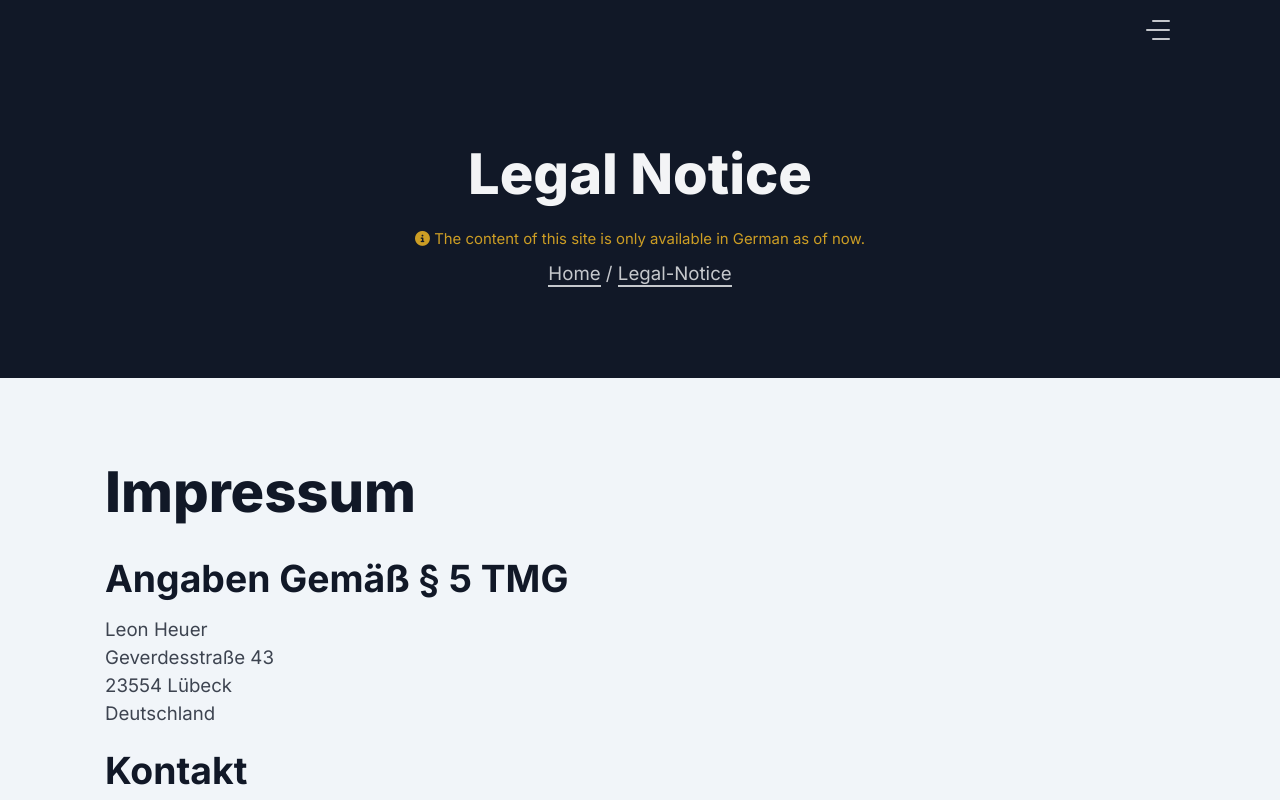
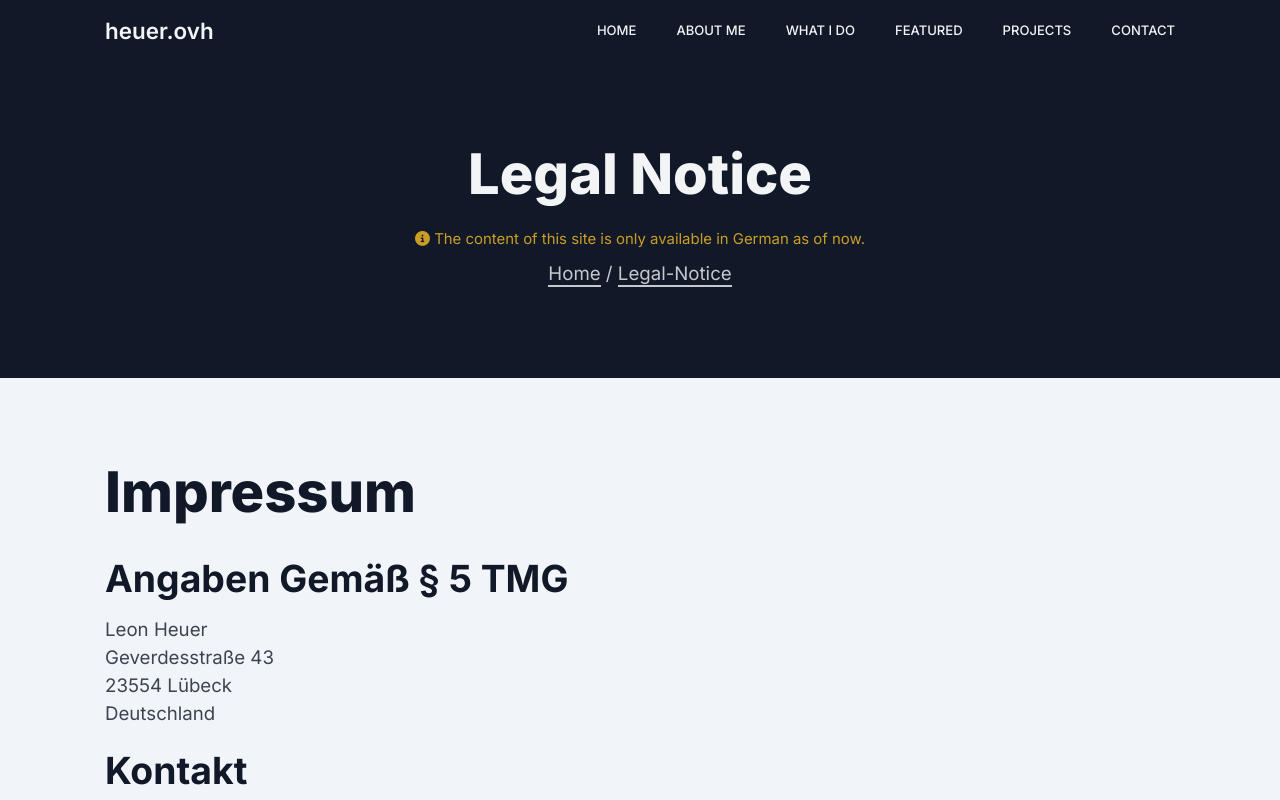
Before and after one commit to heuerleon/portfolio, a Next.js app: page /legal in a window 1280 px wide. Shown: the top 800 px of the page. Built offline with nearby package versions, Linux system fonts and the light colour scheme.

Commit message:
Old nav for desktop, new nav for mobile

```diff
--- a/src/components/Nav.tsx
+++ b/src/components/Nav.tsx
@@ -1,23 +1,107 @@
 "use client";
 
 import Link from "next/link";
-import { useState } from "react";
+import { useState, useRef } from "react";
 
 export default function Nav() {
-  const [showNav, setShowNav] = useState(false);
+  const [showMobileNav, setShowMobileNav] = useState(false);
+  const [changeMobileNavColor, setChangeMobileNavColor] = useState(false);
+
+  const [slideIn, setSlideIn] = useState(false);
+  const [collapsed, setCollapsed] = useState(false);
+  const scrollBefore = useRef(0);
+  const wasFixedBefore = useRef(false);
+
+  const isBrowser = typeof window !== "undefined";
+  const baselineVH = (window.visualViewport?.height ?? window.innerHeight);
+
+  if (isBrowser) {
+    setInterval(() => handleScroll(), 10);
+  }
+
+  const Direction = {
+    UP: 0,
+    DOWN: 1,
+    NONE: 2
+  }
+
+  function handleScroll() {
+    if (scrollBefore.current !== window.scrollY) {
+      if (window.scrollY === 0) {
+        setCollapsed(false);
+        setSlideIn(false);
+        wasFixedBefore.current = false;
+      } else {
+        let direction = Direction.NONE;
+        if (window.scrollY > scrollBefore.current) {
+          direction = Direction.DOWN;
+        }
+        if (window.scrollY < scrollBefore.current) {
+          direction = Direction.UP;
+        }
+
+        if (direction === Direction.UP && !slideIn) {
+          setCollapsed(false);
+          setSlideIn(true);
+          wasFixedBefore.current = true;
+        }
+
+        if (direction === Direction.DOWN && !collapsed && wasFixedBefore.current) {
+          setSlideIn(false);
+          setCollapsed(true);
+        }
+      }
+
+      scrollBefore.current = window.scrollY;
+      setChangeMobileNavColor(window.scrollY + 20 > baselineVH);
+    }
+
+  }
 
   return (
-    <nav className={showNav ? "nav-visible" : ""}>
+    <div>
+      {/*Desktop Nav */}
+      {}
+      <nav
+        className={`desktop-nav ${collapsed ? "nav-collapsed" : ""} ${slideIn ? "nav-slidein" : ""}`}
+      >
+        <div className="nav-inner">
+          <h4 className="style-headline"><Link href="/">heuer.ovh</Link></h4>
+          <ul className="nav-links">
+            <li>
+              <Link href="/#top">Home</Link>
+            </li>
+            <li>
+              <Link href="/#about">About Me</Link>
+            </li>
+            <li>
+              <Link href="/#what-i-do">What I Do</Link>
+            </li>
+            <li>
+              <Link href="/#featured">Featured</Link>
+            </li>
+            <li>
+              <Link href="/#projects">Projects</Link>
+            </li>
+            <li>
+              <Link href="/#contact">Contact</Link>
+            </li>
+          </ul>
+        </div>
+      </nav>
+
+      {/* Mobile Nav */}
+      <nav className={`mobile-nav ${showMobileNav ? "nav-visible" : ""}`}>
         <div className="nav-top-bar">
-        <div className="nav-switcher">
-          <button onClick={() => setShowNav(shown => !shown)}>
+          <div className={`nav-switcher ${changeMobileNavColor ? "dark-switcher" : ""}`}>
+            <button onClick={() => setShowMobileNav(shown => !shown)}>
               <span className="top-line"></span>
               <span className="middle-line"></span>
               <span className="bottom-line"></span>
             </button>
           </div>
         </div>
-      <ul onClick={() => setShowNav(false)}>
+        <ul onClick={() => setShowMobileNav(false)}>
           <li>
             <Link href="/#top">Intro</Link>
           </li>
@@ -38,5 +122,6 @@ export default function Nav() {
           </li>
         </ul>
       </nav>
+    </div>
   );
 };
--- a/src/styles/layout.scss
+++ b/src/styles/layout.scss
@@ -657,7 +657,7 @@ section {
 //                  NAVIGATION LAYOUT                  //
 // --------------------------------------------------- //
 
-nav {
+.mobile-nav {
   position: fixed;
   width: 100%;
   height: var(--nav-height);
@@ -694,17 +694,12 @@ nav {
       }
     }
   }
-}
 
   .nav-top-bar {
     width: 100%;
     max-width: var(--global-max-width);
     margin: 0 auto;
     position: relative;
-}
-
-.adjust-to-nav {
-  margin-top: var(--nav-height);
   }
 
   .nav-switcher {
@@ -718,6 +713,12 @@ nav {
     opacity: .8;
     z-index: 11;
     transition: var(--trans-default);
+
+    &.dark-switcher {
+      .top-line, .middle-line, .bottom-line {
+        background-color: var(--bg);
+      }
+    }
 
     button {
       padding: 10px;
@@ -753,7 +754,7 @@ nav {
     }
   }
 
-.nav-visible {
+  &.nav-visible {
     background-color: var(--bg-dark);
     opacity: .9;
     height: 100%;
@@ -761,6 +762,12 @@ nav {
     ul {
       display: block;
       opacity: 1;
+    }
+
+    .dark-switcher {
+      .top-line, .middle-line, .bottom-line {
+        background-color: var(--main-color);
+      }
     }
 
     .top-line {
@@ -777,3 +784,99 @@ nav {
       width: 0;
     }
   }
+}
+
+@media screen and (width > 800px) {
+  .mobile-nav {
+    display: none;
+  }
+}
+
+.desktop-nav {
+  position: absolute;
+  width: 100%;
+  top: 0;
+  left: 0;
+  z-index: 10;
+  height: var(--nav-height);
+  color: var(--main-color);
+  transition: var(--trans-anim);
+
+  &.nav-collapsed {
+    position: fixed;
+    transform: translateY(calc(var(--nav-height) * -1));
+    background-color: var(--bg-dark);
+    opacity: 0;
+  }
+
+  &.nav-slidein {
+    position: fixed;
+    transform: translateY(0);
+    background-color: var(--bg-dark);
+    z-index: 100;
+  }
+
+  .nav-inner {
+    max-width: var(--global-max-width);
+    margin: 0 auto;
+    padding: 0 15px;
+    display: flex;
+    align-items: center;
+    flex-wrap: nowrap;
+    justify-content: space-between;
+    box-sizing: border-box;
+  }
+
+  .nav-links {
+    margin: 0;
+    padding: 0;
+    opacity: 1;
+
+    li {
+      display: inline-block;
+      list-style: none;
+      margin: 0 20px;
+      height: var(--nav-height);
+      @include shrink-margins();
+
+      a {
+        position: relative;
+        text-transform: uppercase;
+        font-size: .7em;
+        font-weight: 500;
+        display: inline-flex;
+        align-items: center;
+        transition: var(--trans-default);
+        height: 100%;
+
+        &::after {
+          content: '';
+          display: block;
+          background-color: var(--accent);
+          height: 3px;
+          width: 100%;
+          position: absolute;
+          bottom: 0;
+          left: 0;
+          transform: scaleX(0);
+          transition: var(--trans-default);
+        }
+
+        &:hover::after {
+          //animation: grow-width 300ms ease-out forwards;
+          transform: scaleX(1);
+        }
+      }
+    }
+  }
+}
+
+@media screen and (width <= 800px) {
+  .desktop-nav {
+    display: none;
+  }
+}
+
+.adjust-to-nav {
+  margin-top: var(--nav-height);
+}
--- a/src/styles/media.scss
+++ b/src/styles/media.scss
@@ -1,29 +1,10 @@
 @media screen and (max-width: 800px) {
-  .nav-links {
-    display: none;
-  }
-
-  .mobile-nav {
-    display: block !important;
-    position: relative;
-  }
-
   .scroll-to-top {
     background-color: var(--darker-bg);
     padding: 10px;
     border-radius: 5px;
     right: 20px;
     bottom: 20px;
-  }
-
-  nav {
-    position: fixed;
-    background-color: var(--bg-color);
-    width: 100vw;
-  }
-
-  .nav-inner {
-    padding: 0 35px;
   }
 
   .nowrap {
```
Lines whose indentation alone changed are shown as unchanged.
